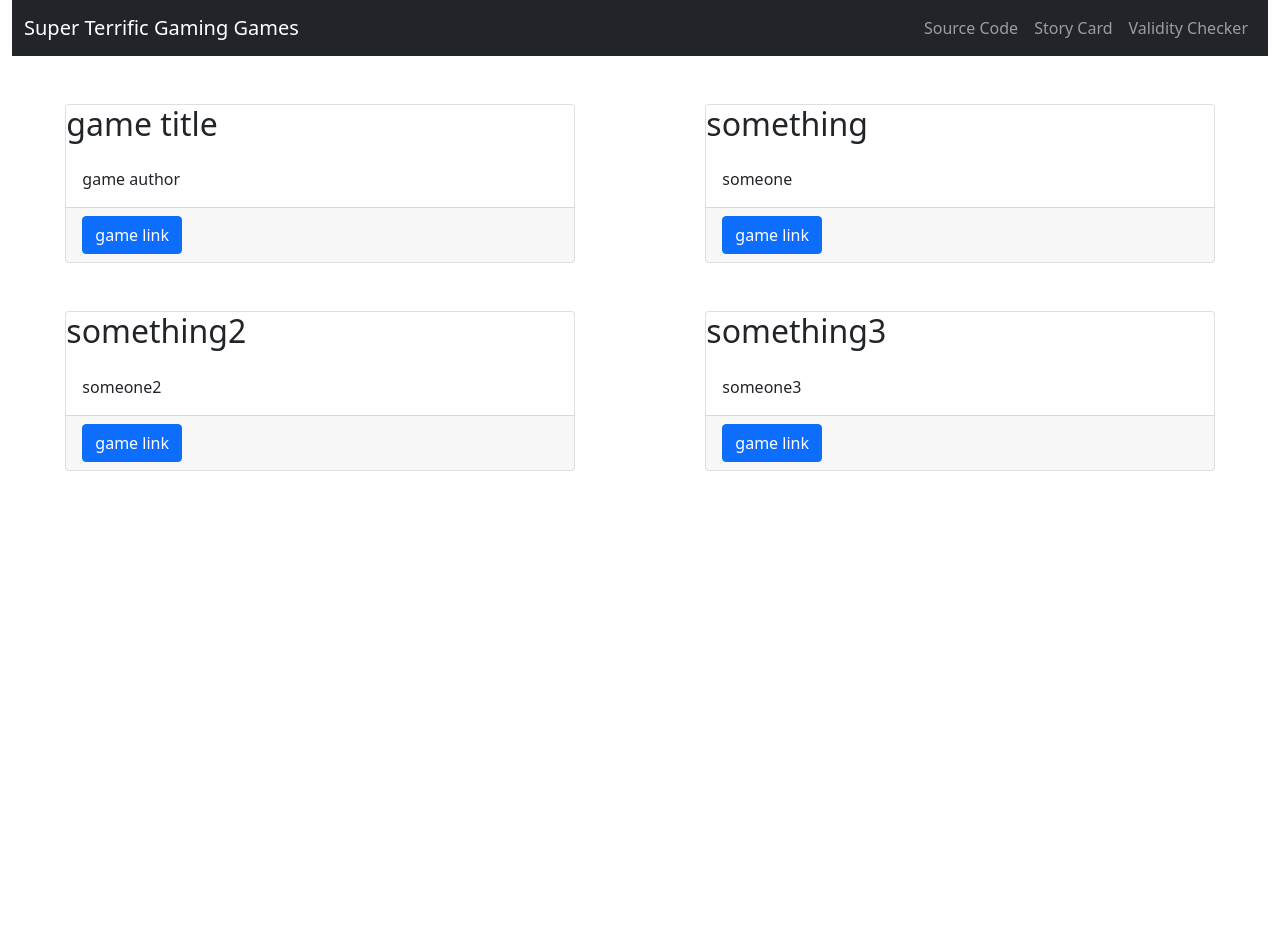
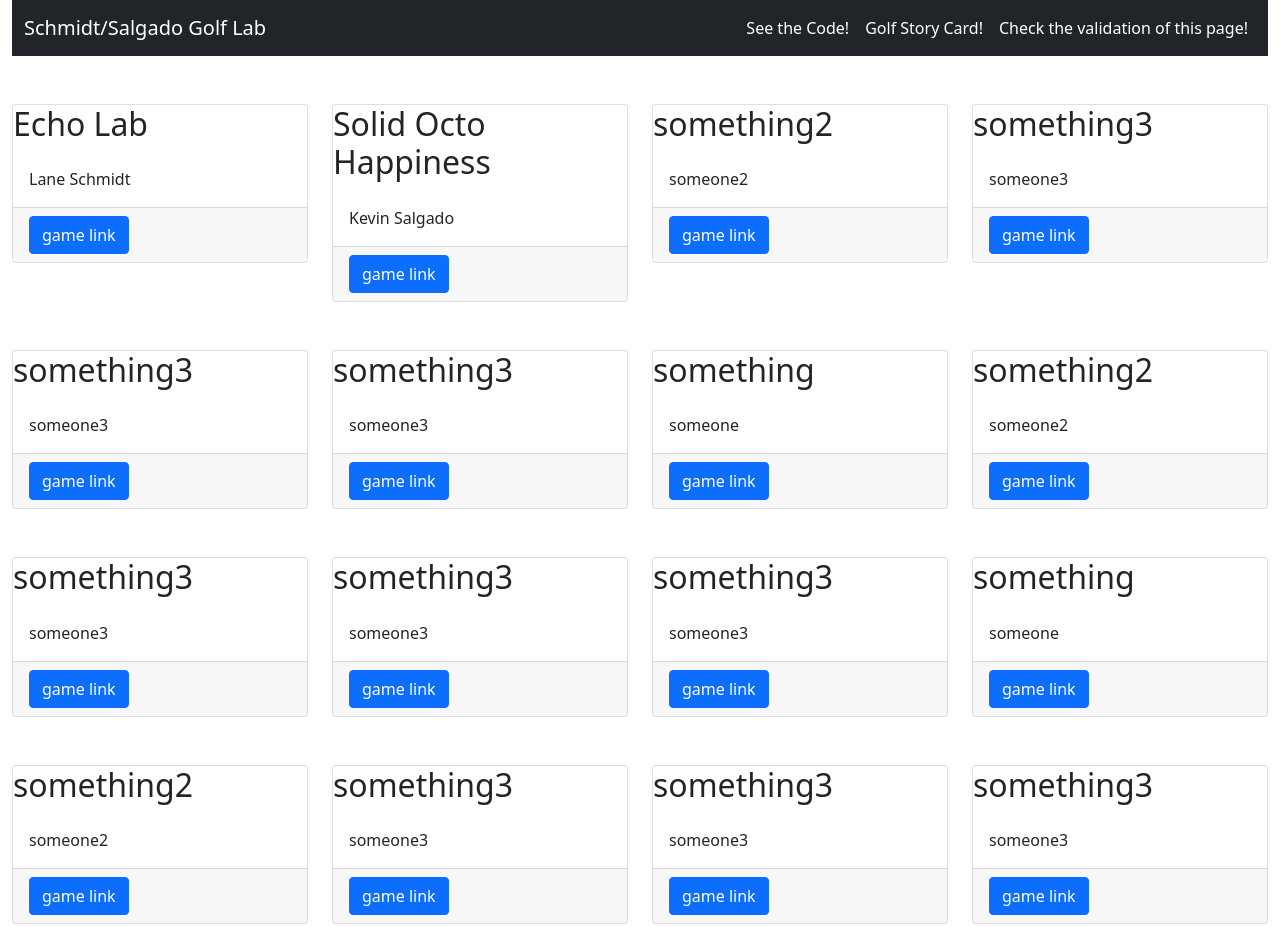
Before and after one commit to KBrian5/golf-376, a plain HTML site: page index.html in a window 1280 px wide. Shown: the top 927 px of the page. Before the commit the page ends 800 px from the top, so only its background shows below. Drawn offline with nearby package versions, Linux system fonts and the light colour scheme.

Commit message:
Add files via upload

```diff
--- a/index.html
+++ b/index.html
@@ -2,7 +2,7 @@
 <html lang="en">
   <head>
     <meta charset="UTF-8" />
-    <title>Golf Games</title>
+    <title>Schmidt/Salgado Golf Lab</title>
     <meta name="viewport" content="width=device-width, initial-scale=1" />
     <link
       rel="stylesheet"
@@ -16,33 +16,33 @@
   <body class="container-fluid">
     <nav class="navbar navbar-expand-sm navbar-dark bg-dark">
       <div class="container-fluid">
-        <a class="navbar-brand" href="#">Super Terrific Gaming Games</a>
+        <a class="navbar-brand" href="#">Schmidt/Salgado Golf Lab</a>
         <ul class="navbar-nav">
           <li class="nav-item">
             <a
-              class="nav-link"
+              class="nav-link active"
               target="_blank"
-              href="https://github.com/barrycumbie/reimagined-octo-garbanzo-golf"
-              >Source Code</a
+              href="https://github.com/KBrian5/golf-376"
+              >See the Code!</a
             >
           </li>
           <li class="nav-item">
-            <a class="nav-link" target="_blank" href="#">Story Card</a>
+            <a class="nav-link active" target="_blank" href="https://gist.github.com/barrycumbie/e2491ce65ed1b8711ce78fc897028597">Golf Story Card!</a>
           </li>
           <li class="nav-item">
-            <a class="nav-link" target="_blank" href="#">Validity Checker</a>
+            <a class="nav-link active" target="_blank" href="https://validator.nu/?doc=https%3A%2F%2Fkbrian5.github.io%2Fgolf-376%2F">Check the validation of this page!</a>
           </li>
         </ul>
       </div>
     </nav>
 
     <div id="gameRow" class="row">
-      <div class="col-sm-5 mx-auto mt-5">
+      <div class="col-sm-3 mx-auto mt-5">
         <div class="card">
-          <h2 class="card-title">game title</h2>
-          <div class="card-body">game author</div>
+          <h2 class="card-title">Echo Lab</h2>
+          <div class="card-body">Lane Schmidt</div>
           <div class="card-footer">
-            <button class="btn btn-primary">game link</button>
+            <a href="https://lane30schmidt.github.io/echo-376/" target="_blank" class="btn btn-primary">game link</a>
           </div>
         </div>
       </div>
--- a/scripts/data.js
+++ b/scripts/data.js
@@ -1,4 +1,29 @@
 const golfGames = [
+  {
+    game: "Solid Octo Happiness",
+    author: "Kevin Salgado",
+    url: "https://kbrian5.github.io/solid-octo-happiness/",
+  },
+  {
+    game: "something2",
+    author: "someone2",
+    url: "somewhere2",
+  },
+  {
+    game: "something3",
+    author: "someone3",
+    url: "somewhere4",
+  },
+  {
+    game: "something3",
+    author: "someone3",
+    url: "somewhere4",
+  },
+  {
+    game: "something3",
+    author: "someone3",
+    url: "somewhere4",
+  },
   {
     game: "something",
     author: "someone",
@@ -14,4 +39,64 @@ const golfGames = [
     author: "someone3",
     url: "somewhere4",
   },
+  {
+    game: "something3",
+    author: "someone3",
+    url: "somewhere4",
+  },
+  {
+    game: "something3",
+    author: "someone3",
+    url: "somewhere4",
+  },
+  {
+    game: "something",
+    author: "someone",
+    url: "somewhere",
+  },
+  {
+    game: "something2",
+    author: "someone2",
+    url: "somewhere2",
+  },
+  {
+    game: "something3",
+    author: "someone3",
+    url: "somewhere4",
+  },
+  {
+    game: "something3",
+    author: "someone3",
+    url: "somewhere4",
+  },
+  {
+    game: "something3",
+    author: "someone3",
+    url: "somewhere4",
+  },
+  {
+    game: "something",
+    author: "someone",
+    url: "somewhere",
+  },
+  {
+    game: "something2",
+    author: "someone2",
+    url: "somewhere2",
+  },
+  {
+    game: "something3",
+    author: "someone3",
+    url: "somewhere4",
+  },
+  {
+    game: "something3",
+    author: "someone3",
+    url: "somewhere4",
+  },
+  {
+    game: "something3",
+    author: "someone3",
+    url: "somewhere4",
+  },
 ];
--- a/scripts/golf-script.js
+++ b/scripts/golf-script.js
@@ -3,12 +3,12 @@ $(function () {
 
   $.each(golfGames, (index, data) => {
     $("#gameRow").append(`
-    <div class="col-sm-5 mx-auto mt-5">
+    <div class="col-sm-3 mx-auto mt-5">
         <div class="card">
           <h2 class="card-title"> ${golfGames[index].game} </h2>
           <div class="card-body">${golfGames[index].author}</div>
           <div class="card-footer">
-            <button class="btn btn-primary">game link</button>
+            <a href="${golfGames[index].url}" target="_blank" class="btn btn-primary">game link</a>
           </div>
         </div>
       </div>
```
